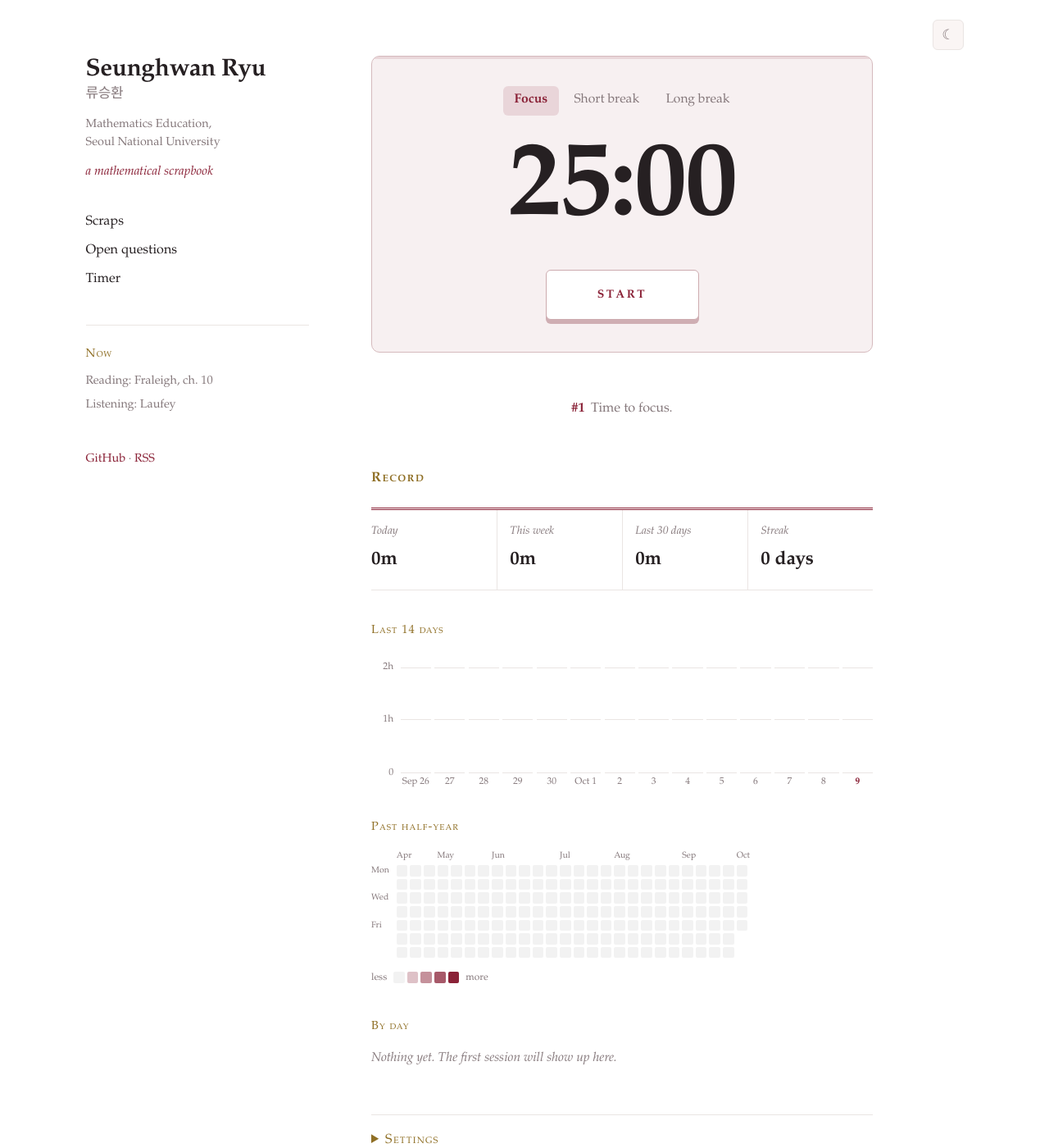
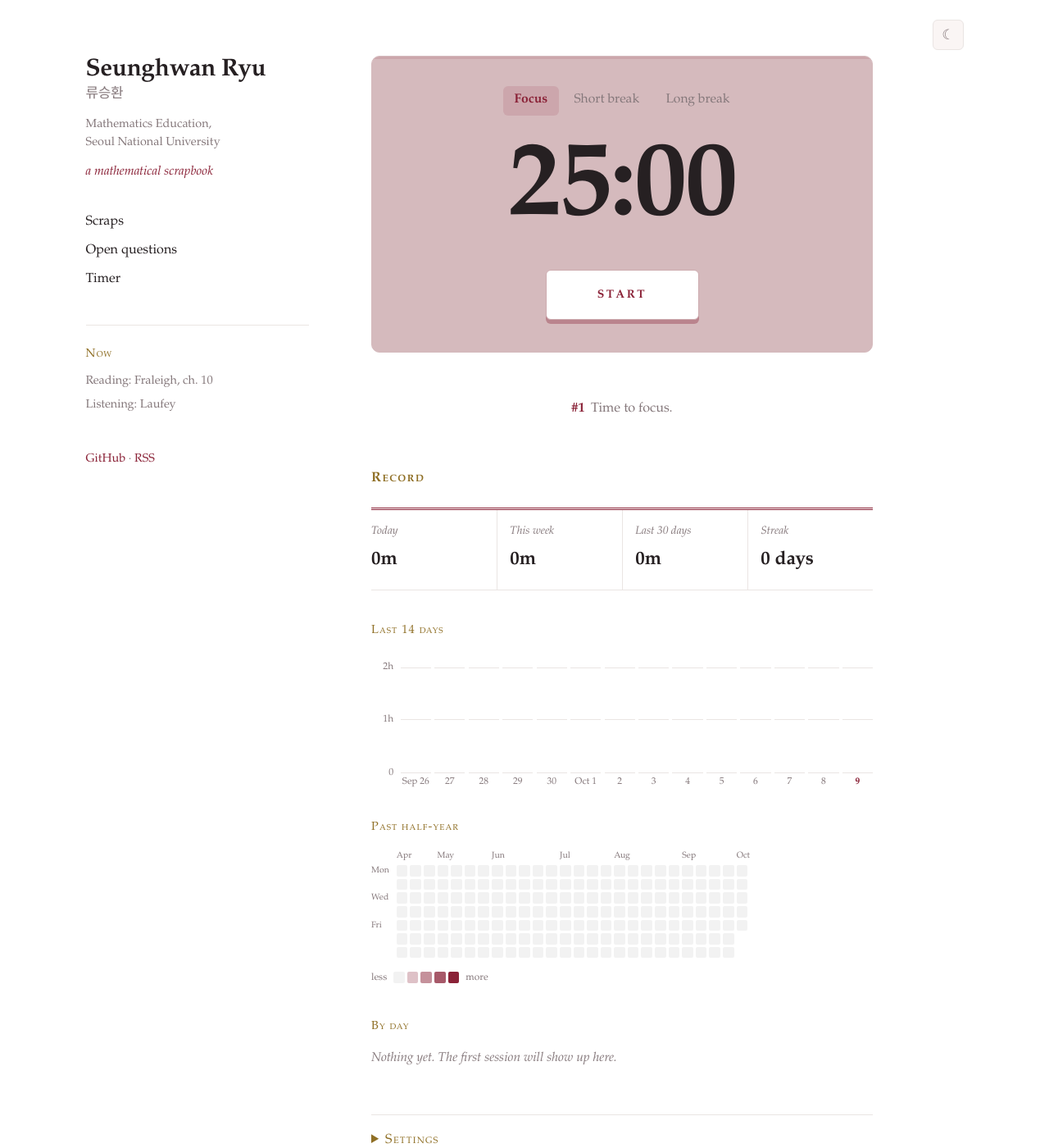
Before and after one commit to withwhom/withwhom.github.io, a Jekyll site: the page built from pomodoro.html, in a window 1280 px wide and 1400 px high. Shown: the whole window at 82% size. Built offline with Jekyll 4.4.1, drawn with Linux system fonts in a browser that asks for light colours.

Commit message:
Timer card: fill matches its border color
Co-Authored-By: Claude Opus 5.5 <noreply@anthropic.com>
Claude-Session: https://claude.ai/code/session_01FwPXx3F2UdZaVwCWRq2pEy

```diff
--- a/assets/css/main.css
+++ b/assets/css/main.css
@@ -309,9 +309,10 @@ body:has(.pomo.is-running[data-mode="long"]) { --mode: var(--accent3); }
   overflow: hidden;
   text-align: center;
   padding: 2.1rem 1.5rem 2.3rem;
-  border: 1px solid color-mix(in srgb, var(--mode) 22%, var(--line));
+  --card-edge: color-mix(in srgb, var(--mode) 22%, var(--line));
+  border: 1px solid var(--card-edge);
   border-radius: 10px;
-  background: color-mix(in srgb, var(--mode) 7%, var(--bg));
+  background: var(--card-edge); /* fill matches the border, in both themes */
   transition: background-color 0.5s ease, border-color 0.5s ease;
 }
 .pomo-progress { position: absolute; top: 0; left: 0; right: 0; height: 3px; background: color-mix(in srgb, var(--mode) 12%, transparent); }
@@ -363,7 +364,7 @@ body:has(.pomo.is-running[data-mode="long"]) { --mode: var(--accent3); }
   background: var(--bg);
   color: var(--mode);
   cursor: pointer;
-  box-shadow: 0 5px 0 color-mix(in srgb, var(--mode) 28%, var(--line));
+  box-shadow: 0 5px 0 color-mix(in srgb, var(--mode) 50%, var(--line));
   transition: transform 0.08s ease, box-shadow 0.08s ease, color 0.5s ease;
 }
 .pomo.is-running .pomo-start { transform: translateY(5px); box-shadow: 0 0 0 transparent; }
```
